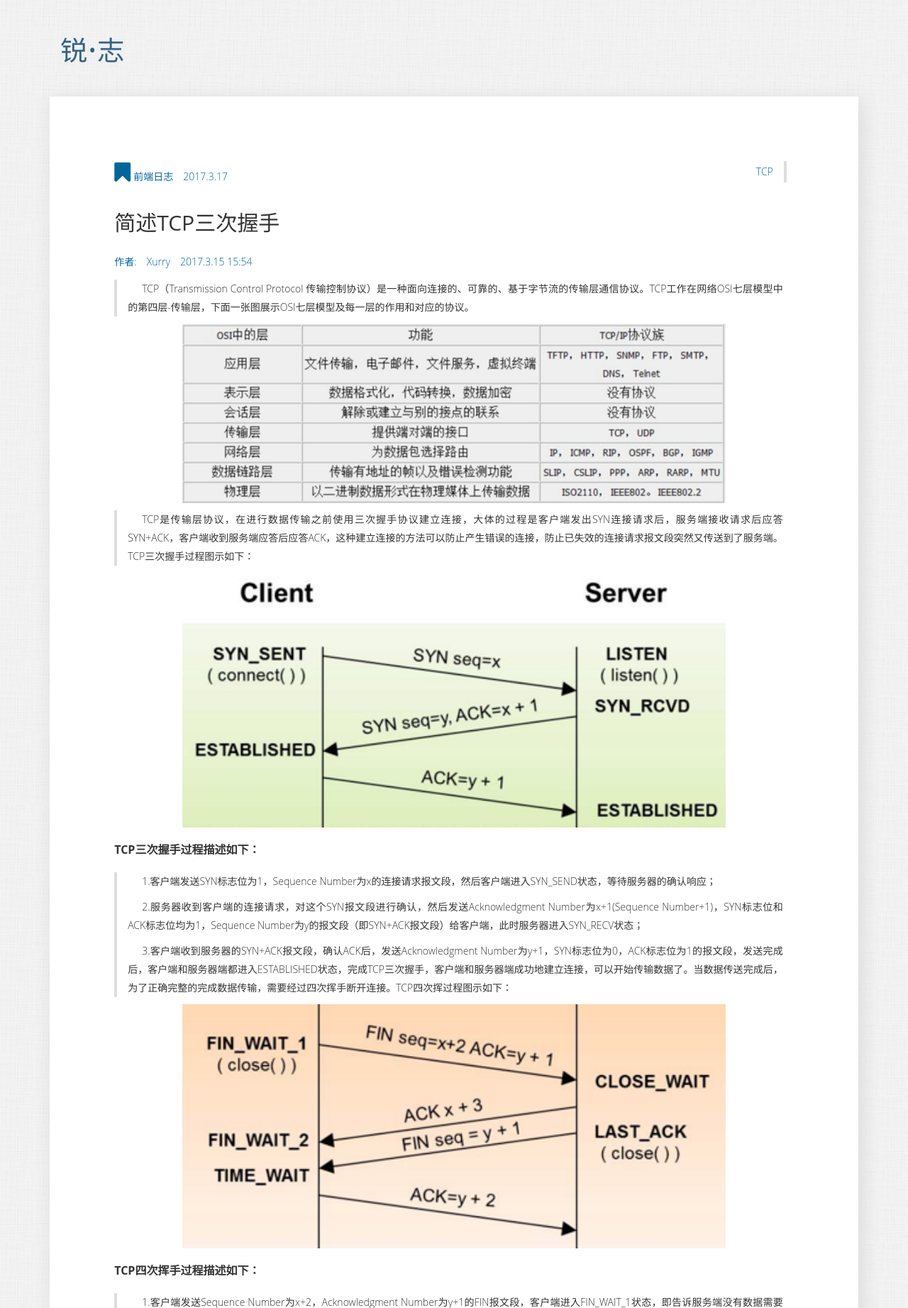
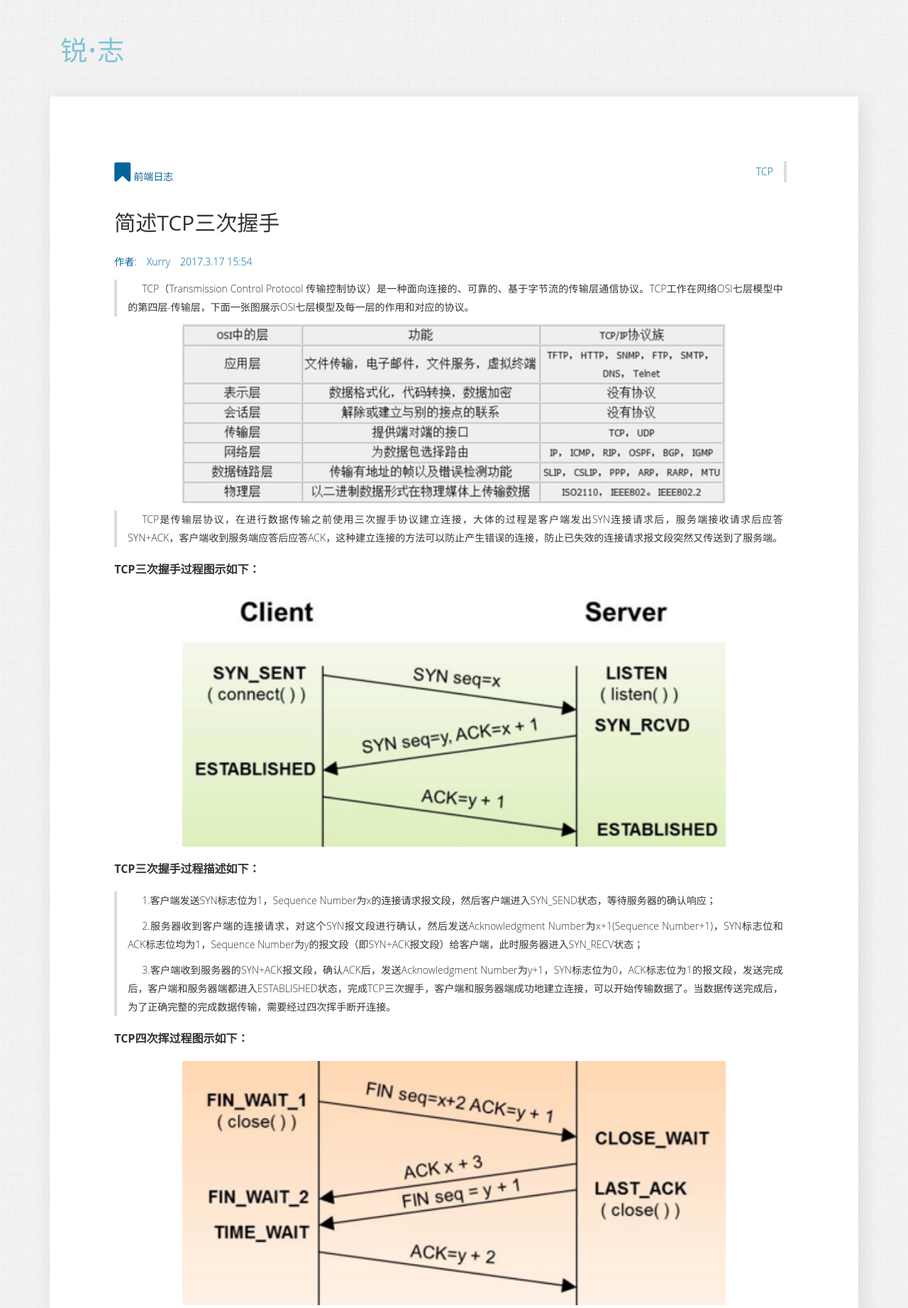
Before and after one commit to XurryAli/xurryblog, a PHP site: page /article.html in a window 1280 px wide. Shown: the top 1843 px of the page at 71% size. Run offline with PHP 8.4, Linux system fonts and the light colour scheme.

Commit message:
update by xurry 2017.3.20 14:31

```diff
--- a/article.html
+++ b/article.html
@@ -22,17 +22,20 @@
         <div class="item-header">
            <i class="fa fa-bookmark fa-2x bookmark"></i>
            <span class="sort">前端日志</span>
-           <span class="time">2017.3.17</span>
            <span class="classify">TCP</span>
         </div>
         <h2>简述TCP三次握手</h2>
         <span>作者:</span>
-        <span>Xurry</span>
-        <span>2017.3.15 15:54</span>
+        <span class="author">Xurry</span>
+        <span class="time">2017.3.17 15:54</span>
         <div class="article-content">
           <p class="main-text">TCP（Transmission Control Protocol 传输控制协议）是一种面向连接的、可靠的、基于字节流的传输层通信协议。TCP工作在网络OSI七层模型中的第四层-传输层，下面一张图展示OSI七层模型及每一层的作用和对应的协议。</p>
+
           <img src="images/tcp1.png">
-          <p class="main-text">TCP是传输层协议，在进行数据传输之前使用三次握手协议建立连接，大体的过程是客户端发出SYN连接请求后，服务端接收请求后应答SYN+ACK，客户端收到服务端应答后应答ACK，这种建立连接的方法可以防止产生错误的连接，防止已失效的连接请求报文段突然又传送到了服务端。TCP三次握手过程图示如下：</p>
+
+          <p class="main-text">TCP是传输层协议，在进行数据传输之前使用三次握手协议建立连接，大体的过程是客户端发出SYN连接请求后，服务端接收请求后应答SYN+ACK，客户端收到服务端应答后应答ACK，这种建立连接的方法可以防止产生错误的连接，防止已失效的连接请求报文段突然又传送到了服务端。</p>
+
+          <b>TCP三次握手过程图示如下：</b>
 
           <img src="images/tcp2.png">
 
@@ -40,8 +43,9 @@
           <div class="main-text">
             <p>1.客户端发送SYN标志位为1，Sequence Number为x的连接请求报文段，然后客户端进入SYN_SEND状态，等待服务器的确认响应；</p>
             <p>2.服务器收到客户端的连接请求，对这个SYN报文段进行确认，然后发送Acknowledgment Number为x+1(Sequence Number+1)，SYN标志位和ACK标志位均为1，Sequence Number为y的报文段（即SYN+ACK报文段）给客户端，此时服务器进入SYN_RECV状态；</p>
-            <p>3.客户端收到服务器的SYN+ACK报文段，确认ACK后，发送Acknowledgment Number为y+1，SYN标志位为0，ACK标志位为1的报文段，发送完成后，客户端和服务器端都进入ESTABLISHED状态，完成TCP三次握手，客户端和服务器端成功地建立连接，可以开始传输数据了。当数据传送完成后，为了正确完整的完成数据传输，需要经过四次挥手断开连接。TCP四次挥过程图示如下：</p>
+            <p>3.客户端收到服务器的SYN+ACK报文段，确认ACK后，发送Acknowledgment Number为y+1，SYN标志位为0，ACK标志位为1的报文段，发送完成后，客户端和服务器端都进入ESTABLISHED状态，完成TCP三次握手，客户端和服务器端成功地建立连接，可以开始传输数据了。当数据传送完成后，为了正确完整的完成数据传输，需要经过四次挥手断开连接。</p>
           </div>
+          <b>TCP四次挥过程图示如下：</b>
 
           <img src="images/tcp3.png">
 
--- a/css/index.css
+++ b/css/index.css
@@ -35,9 +35,9 @@
 .navbar-brand:focus {color: #93FAFF;}
 .fixed-header ul{padding:0;float:right;margin:0; margin-top: 10px;}
 .fixed-header ul li{display:inline-block;padding: 15px 0px;}
-.fixed-header ul li a{text-decoration:none;color:rgba(2, 61, 105, 0.80);font-size: 20px;font-weight: 300;padding: 10px 30px;}
+.fixed-header ul li a{text-decoration:none;color:#81C2D6;font-size: 20px;font-weight: 300;padding: 10px 30px;}
 .fixed-header ul li a:hover,
-.fixed-header ul li .current{color: #93FAFF;border-bottom:2px solid #006699;}
+.fixed-header ul li .current{color: #81C2D6;border-bottom:2px solid #81C2D6;}
 .fixed-header {background: transparent;}
 .fixed-header.scroll {background: rgba(2, 61, 105, 0.80);padding: 0;}
 .fixed-header.Color{color: white;}
--- a/js/common.js
+++ b/js/common.js
@@ -8,7 +8,7 @@
   } else {
       $(".fixed-header").removeClass("scroll");
       $('.navbar-brand').css("color", "rgba(2, 61, 105, 0.80)");
-      $(".fixed-header a").css("color", "rgba(2, 61, 105, 0.80)");
+      $(".fixed-header a").css("color", "#81C2D6");
   }
 }
 
```
